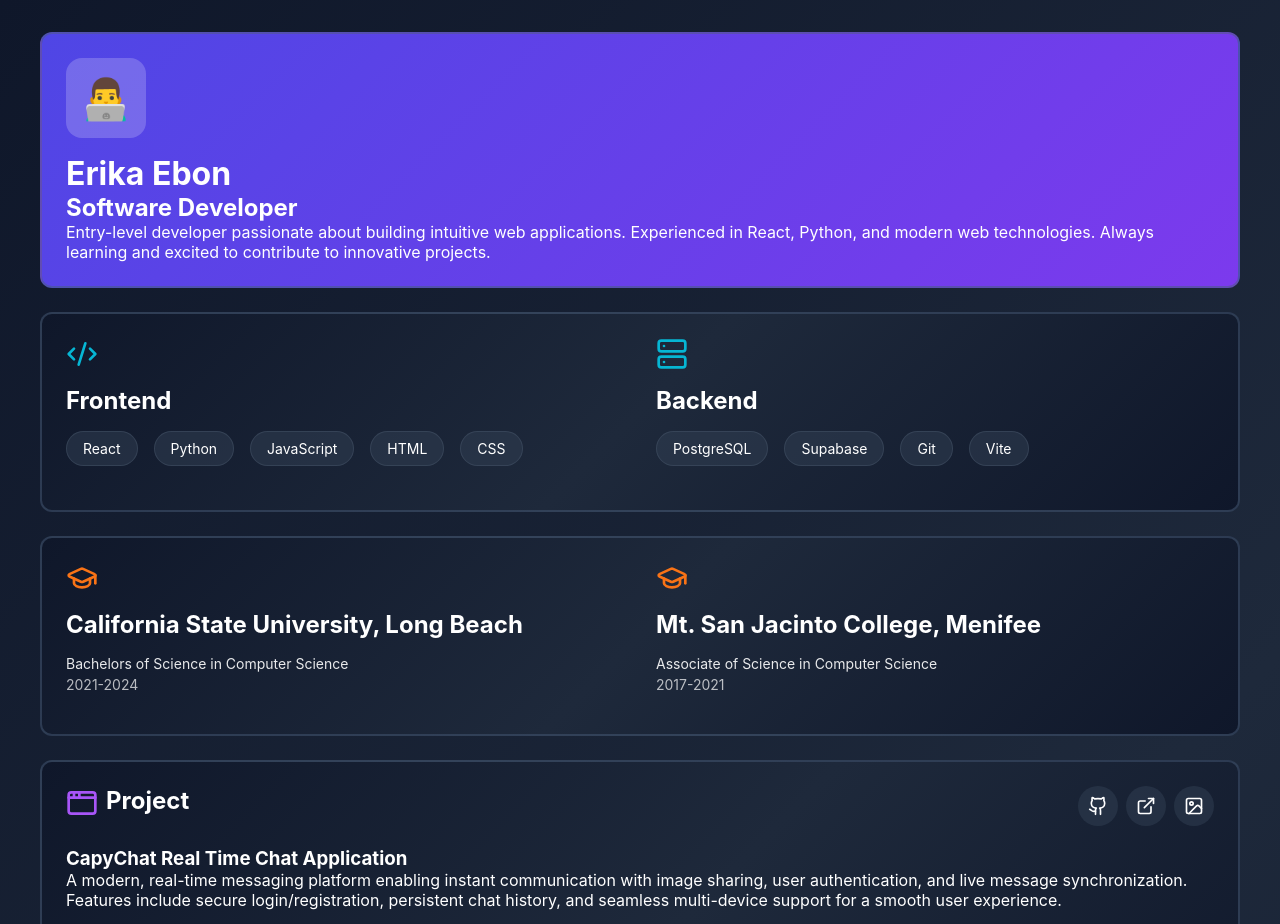
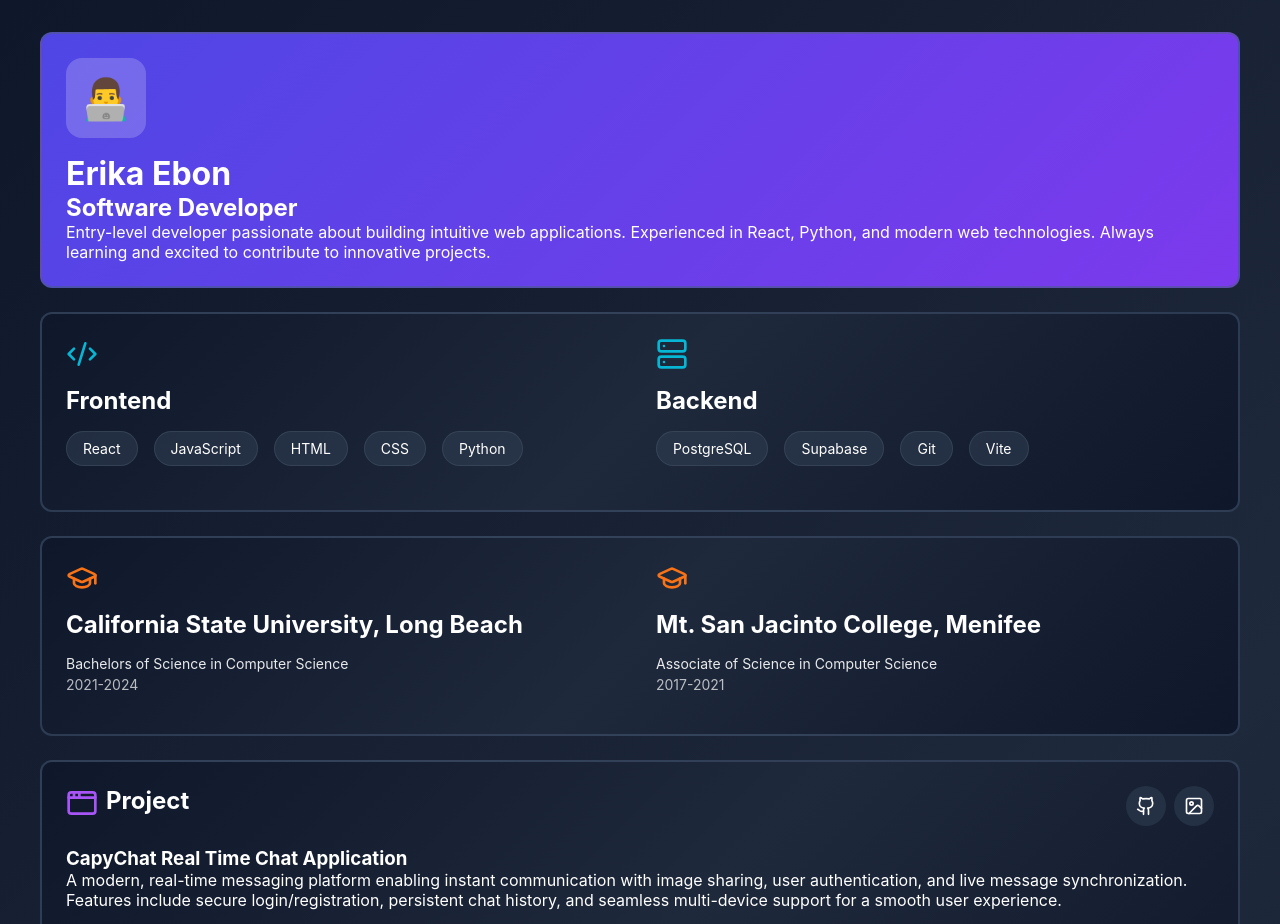
Before and after one commit to embe8/swe-portfolio, a React (Vite) app: page / in a window 1280 px wide. Shown: the top 924 px of the page. Built offline with nearby package versions, Linux system fonts and the light colour scheme.

Commit message:
Updated url links for each project

```diff
--- a/src/App.jsx
+++ b/src/App.jsx
@@ -71,7 +71,7 @@ export default function Portfolio() {
         },
         {
           label: 'Deployed Application',
-          url: 'https://react-chat-app-4bf9-git-main-embes-projects.vercel.app/?_vercel_share=HkQhyhawIVyhoJbIXwpU5lkNSqJANX3F',
+          url: 'https://www.capychat.eebon.com/',
           icon: <ExternalLink className="icon" />
         }
       ],
@@ -97,7 +97,7 @@ export default function Portfolio() {
         },
         {
           label: 'Deployed Application',
-          url: 'https://car-builder-app-v2-git-main-embes-projects.vercel.app/?_vercel_share=IjBl0M8nt3vO4nGqhgfvl2WYJXuWBDKG',
+          url: 'https://auto-builder.eebon.com/',
           icon: <ExternalLink className="icon" />
         }
       ],
@@ -121,10 +121,10 @@ export default function Portfolio() {
 
   const skills = [
     {"name": "React", "icon": ""},
-    {"name": "Python", "icon": ""},
     {"name": "JavaScript", "icon": ""},
     {"name": "HTML", "icon": ""},
     {"name": "CSS", "icon": ""},
+    {"name": "Python", "icon": ""},
     {"name": "PostgreSQL", "icon": ""},
     {"name": "Supabase", "icon": ""},
     {"name": "Git", "icon": ""},
@@ -230,11 +230,11 @@ export default function Portfolio() {
                     >
                     <Github className="icon-sm" />
                   </button>
-                  <button className="icon-button">
+                  {/*<button className="icon-button">
                     <ExternalLink className="icon-sm"
                     onClick={() => window.open(project.links[1].url, '_blank')}
                     />
-                  </button>
+                  </button>*/}
                   <button
                     onClick={() => setSelectedProject(project)}
                     className="icon-button"
```
